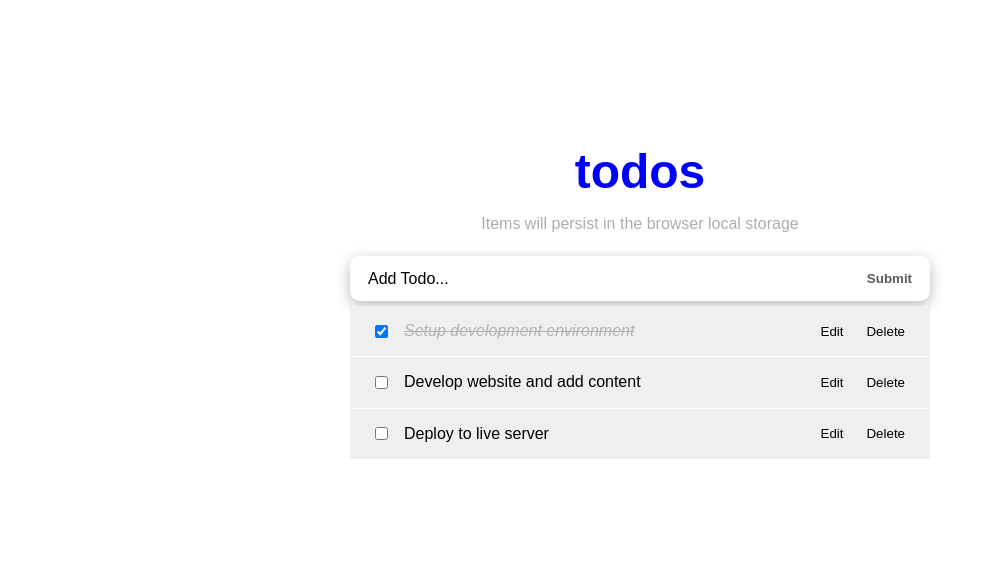
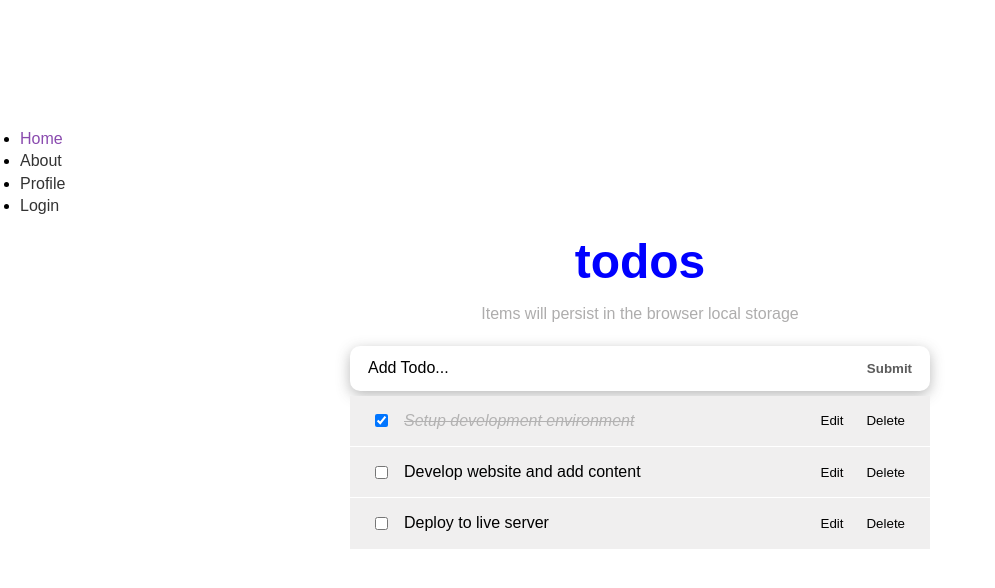
Before and after one commit to SaneMyburg/react-to-do, a React (Create React App) app: page / in a window 1280 px wide. Shown: the top 588 px of the page, without its empty margins (0-995 px from the left). Built offline with nearby package versions, Linux system fonts and the light colour scheme.

Commit message:
Add SPA functionality

```diff
--- a/src/App.css
+++ b/src/App.css
@@ -11,6 +11,15 @@ body {
   background-color: #fff;
   height: 100vh;
   font-weight: 400;
+}
+
+a {
+  color: #333;
+  text-decoration: none;
+}
+/* Active route */
+.active {
+  color: #8a4baf;
 }
 
 .wrapper {
--- /dev/null
+++ b/src/components/Layout.js
@@ -0,0 +1,10 @@
+import { Outlet } from 'react-router-dom';
+import Navbar from './Navbar';
+
+const Layout = () => (
+  <div className="wrapper">
+    <Navbar />
+    <Outlet />
+  </div>
+);
+export default Layout;
--- /dev/null
+++ b/src/components/Navbar.js
@@ -0,0 +1,21 @@
+import { NavLink } from 'react-router-dom';
+
+const links = [
+  { path: '/', text: 'Home' },
+  { path: 'about', text: 'About' },
+  { path: 'profile', text: 'Profile' },
+  { path: 'login', text: 'Login' },
+];
+
+const Navbar = () => (
+  <nav className="navbar">
+    <ul>
+      {links.map((link) => (
+        <li key={link.text}>
+          <NavLink to={link.path}>{link.text}</NavLink>
+        </li>
+      ))}
+    </ul>
+  </nav>
+);
+export default Navbar;
--- a/src/components/toDoApp.js
+++ b/src/components/toDoApp.js
@@ -5,14 +5,17 @@ import About from '../routes/About';
 import Login from '../routes/Login';
 import Profile from '../routes/Profile';
 import NotMatch from '../routes/NotMatch';
+import Layout from './Layout';
 
 const TodoApp = () => (
   <Routes>
-    <Route path="/" element={<Home />} />
-    <Route path="about" element={<About />} />
-    <Route path="login" element={<Login />} />
-    <Route path="profile" element={<Profile />} />
-    <Route path="*" element={<NotMatch />} />
+    <Route path="/" element={<Layout />}>
+      <Route index element={<Home />} />
+      <Route path="about" element={<About />} />
+      <Route path="login" element={<Login />} />
+      <Route path="profile" element={<Profile />} />
+      <Route path="*" element={<NotMatch />} />
+    </Route>
   </Routes>
 );
 export default TodoApp;
--- a/src/routes/Home.js
+++ b/src/routes/Home.js
@@ -2,11 +2,9 @@ import Header from '../components/Header';
 import TodosLogic from '../components/TodosLogic';
 
 const Home = () => (
-  <div className="wrapper">
-    <div className="todos">
-      <Header />
-      <TodosLogic />
-    </div>
+  <div className="todos">
+    <Header />
+    <TodosLogic />
   </div>
 );
 export default Home;
```
